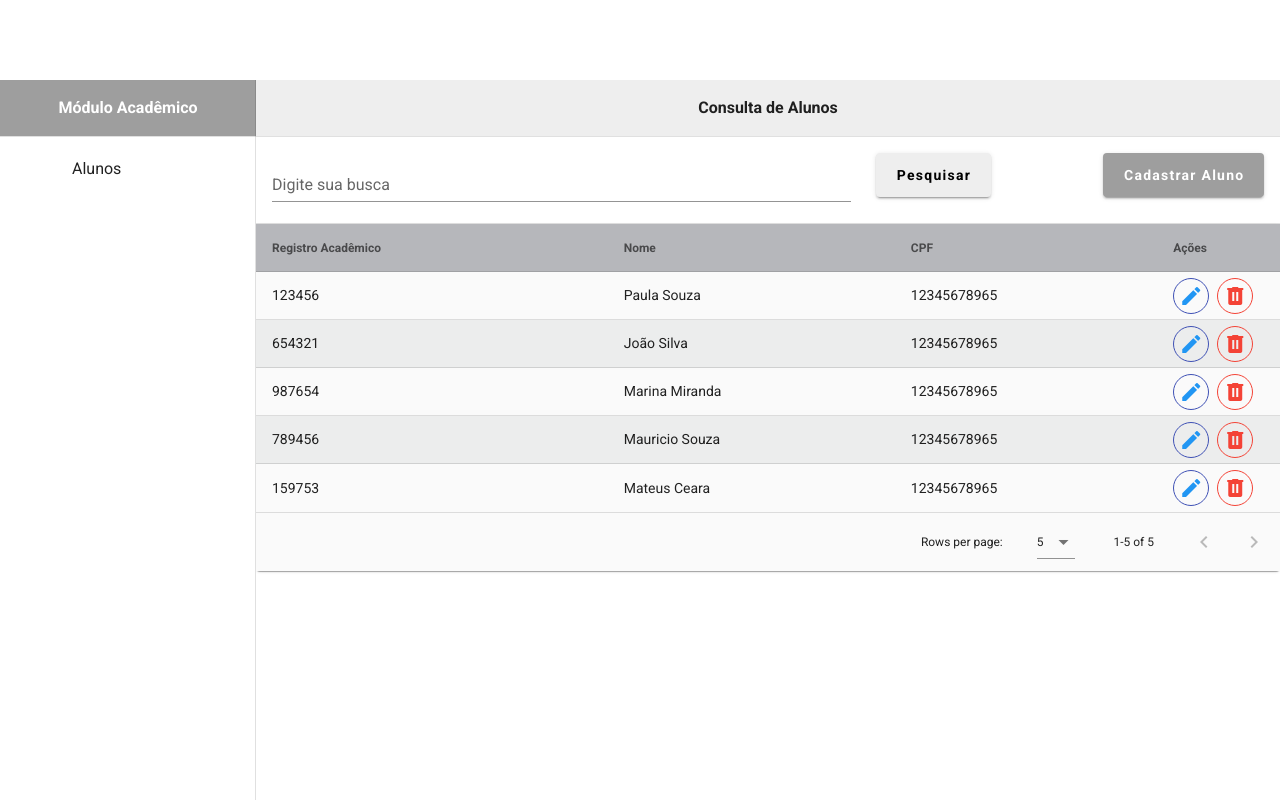
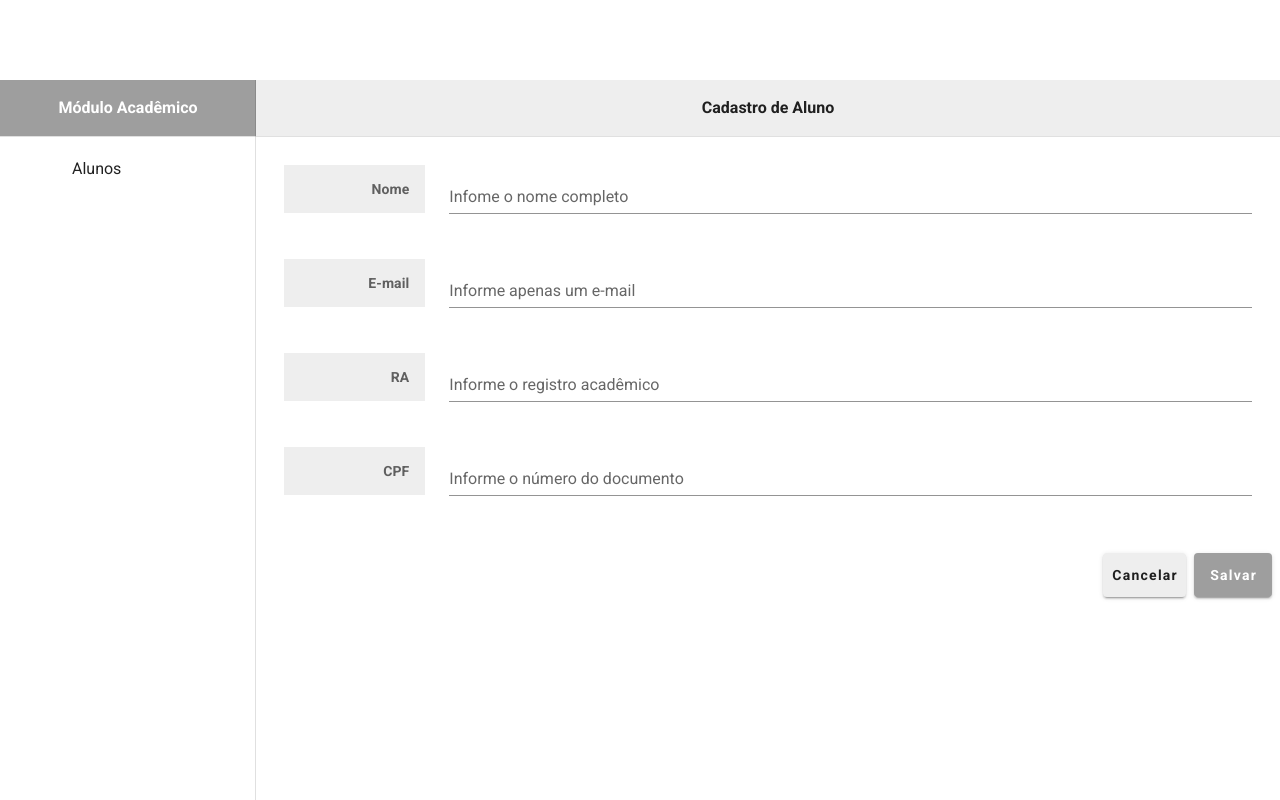
Before and after one commit to rbferreyra/grupo-a-desafio-frontend, a Vue app: page /students/create in a window 1280 px wide. Built offline with nearby package versions, Linux system fonts and the light colour scheme.

Commit message:
Create StudentsCreate component

```diff
--- a/src/App.vue
+++ b/src/App.vue
@@ -19,7 +19,7 @@
       <v-divider></v-divider>
 
       <v-list>
-        <v-list-item link>
+        <v-list-item link to="/">
           <v-list-item-icon>
             <v-icon>mdi-face</v-icon>
           </v-list-item-icon>
@@ -32,19 +32,16 @@
     </v-navigation-drawer>
 
     <v-main>
-      <Students />
+      <router-view></router-view>
     </v-main>
   </v-app>
 </template>
 
 <script>
-import Students from "./components/Students";
-
 export default {
   name: "App",
 
   components: {
-    Students,
   },
 };
 </script>
--- a/src/components/Students.vue
+++ b/src/components/Students.vue
@@ -24,7 +24,7 @@
         </v-btn>
       </v-col>
       <v-col cols="3" align="right">
-        <v-btn dark large color="grey" class="font-weight-bold text-none">
+        <v-btn dark large color="grey" class="font-weight-bold text-none" to="/students/create">
           Cadastrar Aluno
         </v-btn>
       </v-col>
--- /dev/null
+++ b/src/components/StudentsCreate.vue
@@ -0,0 +1,91 @@
+<template>
+  <v-container class="pa-0" fluid>
+    <v-sheet
+      color="grey lighten-3"
+      align="center"
+      justify="center"
+      class="pa-4"
+    >
+      <div class="font-weight-bold">Cadastro de Aluno</div>
+    </v-sheet>
+    <v-divider></v-divider>
+    <v-card-text>
+      <v-container>
+        <v-row>
+          <v-col cols="2">
+            <v-subheader class="grey lighten-3 font-weight-bold"
+              >Nome</v-subheader
+            >
+          </v-col>
+          <v-col cols="10">
+            <v-text-field
+              label="Infome o nome completo"
+              required
+            ></v-text-field>
+          </v-col>
+          <v-col cols="2">
+            <v-subheader class="grey lighten-3 font-weight-bold"
+              >E-mail</v-subheader
+            >
+          </v-col>
+          <v-col cols="10">
+            <v-text-field
+              label="Informe apenas um e-mail"
+              required
+            ></v-text-field>
+          </v-col>
+          <v-col cols="2">
+            <v-subheader class="grey lighten-3 font-weight-bold"
+              >RA</v-subheader
+            >
+          </v-col>
+          <v-col cols="10">
+            <v-text-field
+              label="Informe o registro acadêmico"
+              max-length="20"
+            ></v-text-field>
+          </v-col>
+          <v-col cols="2">
+            <v-subheader class="grey lighten-3 font-weight-bold"
+              >CPF</v-subheader
+            >
+          </v-col>
+          <v-col cols="10">
+            <v-text-field
+              label="Informe o número do documento"
+              required
+              min-length="11"
+              max-length="14"
+            ></v-text-field>
+          </v-col>
+        </v-row>
+      </v-container>
+    </v-card-text>
+    <v-card-actions>
+      <v-spacer></v-spacer>
+
+        <v-btn large color="grey lighten-3" class="font-weight-bold text-none" to="/">
+          Cancelar
+        </v-btn>
+        <v-btn large color="grey" class="font-weight-bold text-none white--text" @click="createStudent()">
+          Salvar
+        </v-btn>
+    </v-card-actions>
+  </v-container>
+</template>
+
+<script>
+export default {
+  name: "StudentsCreate",
+  methods: {
+    createStudent() {
+      console.log('Criar novo estudante');
+    },
+  },
+};
+</script>
+<style>
+.theme--light.v-subheader {
+  justify-content: flex-end;
+}
+</style>
--- a/src/router/index.js
+++ b/src/router/index.js
@@ -1,6 +1,7 @@
 import Vue from 'vue'
 import VueRouter from 'vue-router'
-import Students from '../views/Students.vue'
+import Students from '../components/Students.vue'
+import StudentsCreate from '../components/StudentsCreate.vue'
 
 Vue.use(VueRouter)
 
@@ -9,6 +10,11 @@ const routes = [
     path: '/',
     name: 'Students',
     component: Students
+  },
+  {
+    path: '/students/create',
+    name: 'StudentsCreate',
+    component: StudentsCreate
   }
 ]
 
```
Also changed, not shown: src/views/Students.vue (deleted).
